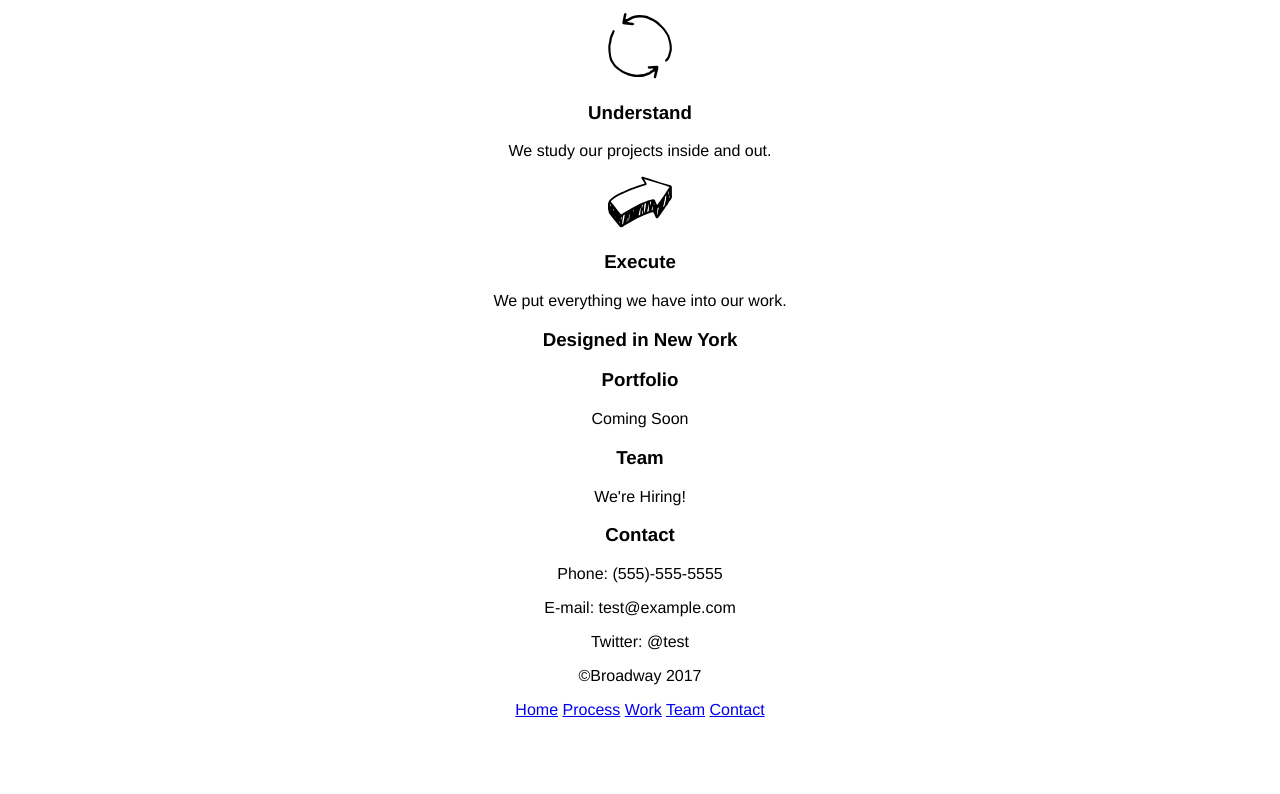
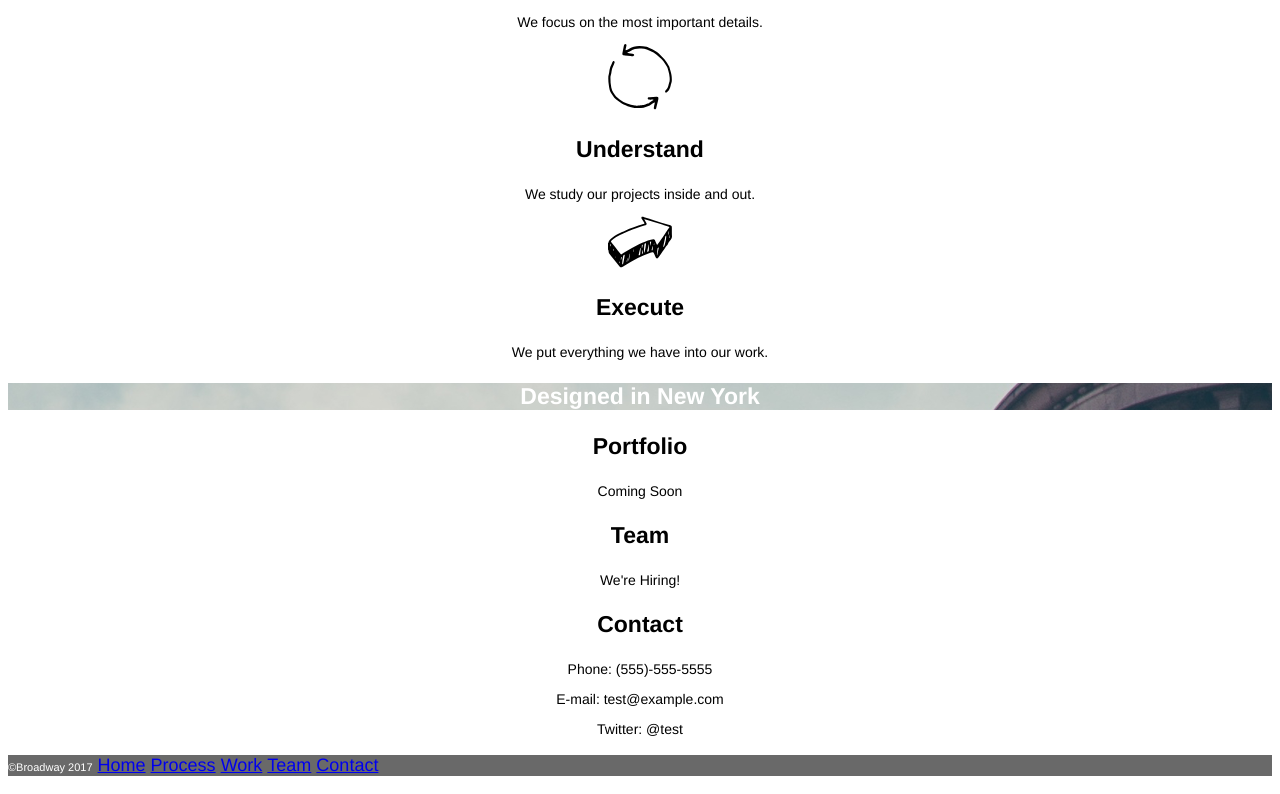
Before and after one commit to santiagobs/broadway, a plain HTML site: page index.html in a window 1280 px wide. Shown: the part 538-1332 px from the top of the page. Before the commit the page ends 1265 px from the top, so only its background shows below. Drawn offline with Linux system fonts and the light colour scheme.

Commit message:
updated CSS styles

```diff
--- a/index.html
+++ b/index.html
@@ -35,7 +35,7 @@
 
     </div>
 
-    <h3 id=#designed>Designed in New York</h3>
+    <h3 id="designed">Designed in New York</h3>
 
     <!--Portfolio section-->
     <div id="work">
@@ -58,16 +58,16 @@
     </div>
 
     <!--Footer section-->
-    <div class="footer"
-      <p>&copy;Broadway 2017</p>
-      <nav class="footmenu">
-        <a href="#">Home</a>
-        <a href="#process">Process</a>
-        <a href="#work">Work</a>
-        <a href="#team">Team</a>
-        <a href="#contact">Contact</a>
+    <ul class="footer">
+      <nav>
+        <li id=copyright>&copy;Broadway 2017</li>
+        <li><a href="#">Home</a></li>
+        <li><a href="#process">Process</a></li>
+        <li><a href="#work">Work</a></li>
+        <li><a href="#team">Team</a></li>
+        <li><a href="#contact">Contact</a></li>
       </nav>
-    </div>
+    </ul>
 
   </body>
 </html>
--- a/resources/css/style.css
+++ b/resources/css/style.css
@@ -4,22 +4,55 @@ body {
 
 }
 
-h1{
+h1 {
   font-size: 70px;
   color: white;
-
 }
 
+h2{
+  font-size: 32px;
+}
 
+h3 {
+  font-size: 23px;
+}
 
-.headmenu{
-  font-size: 18px;
-  color: white;
+#process, #designed, #work, #team, #contact p{
+  font-size: 14px;
 }
 
 #header{
   background-image: url(../images/the-flatiron-building.png);
   background-size: cover;
-  background-position: center;
+}
 
+#copyright {
+font-size: 11px;
+color: white;
 }
+
+#designed{
+  font-size: 23px;
+  color: white;
+  background-image: url(../images/the-flatiron-building.png);
+}
+
+a:visited{
+  color:white;
+}
+
+.headmenu{
+  font-size: 18px;
+}
+
+
+ul.footer{
+  font-size: 18px;
+  list-style: none;
+  background-color: dimgray;
+  text-align: left;
+  padding: 0;
+}
+.footer li{
+  display: inline;
+}
```
